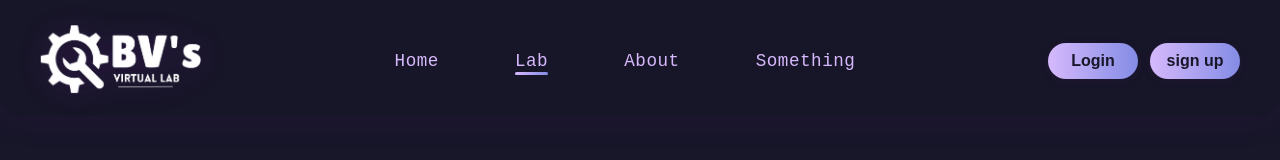
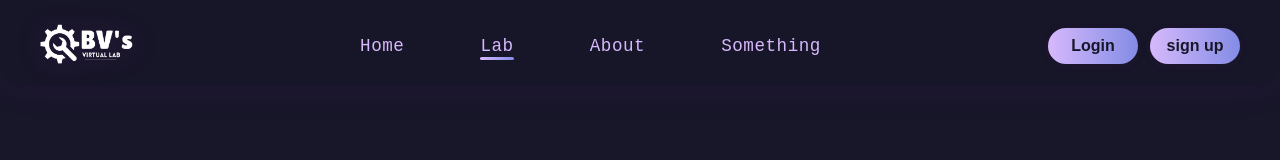
Before and after one commit to PK-There/DS-V-LAB, a plain HTML site: page lab.html in a window 1280 px wide. Drawn offline with Linux system fonts and the light colour scheme; a web font is replaced by a local one.

Commit message:
fixed the width of header in lab.html

```diff
--- a/lab.html
+++ b/lab.html
@@ -17,7 +17,7 @@
 <body>
     <div id="header">
      <div id="symbol">
-         <a><img src="logo.png" style="width: 162px; height: 70px;"></a>
+         <a><img src="logo.png" style="width: 93px; height: 40px;"></a>
      </div>
      <div id="list">
          <ul>
```
